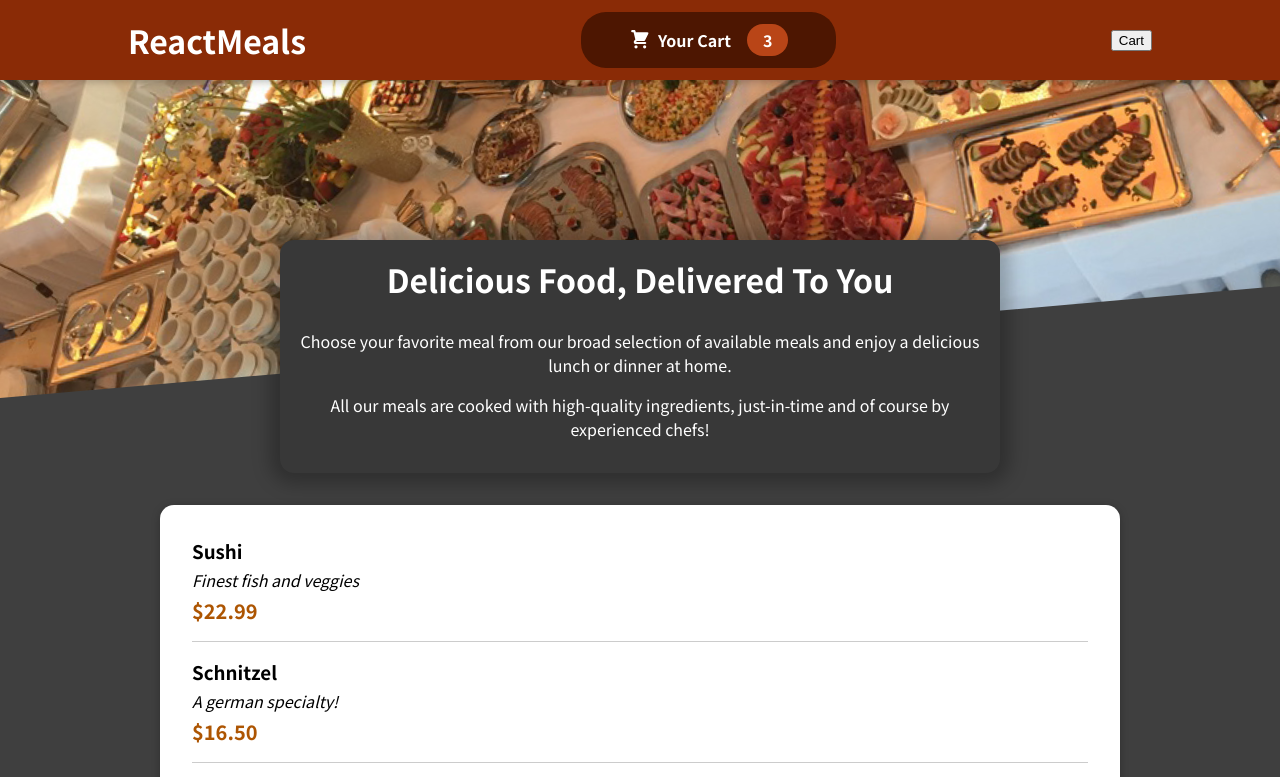
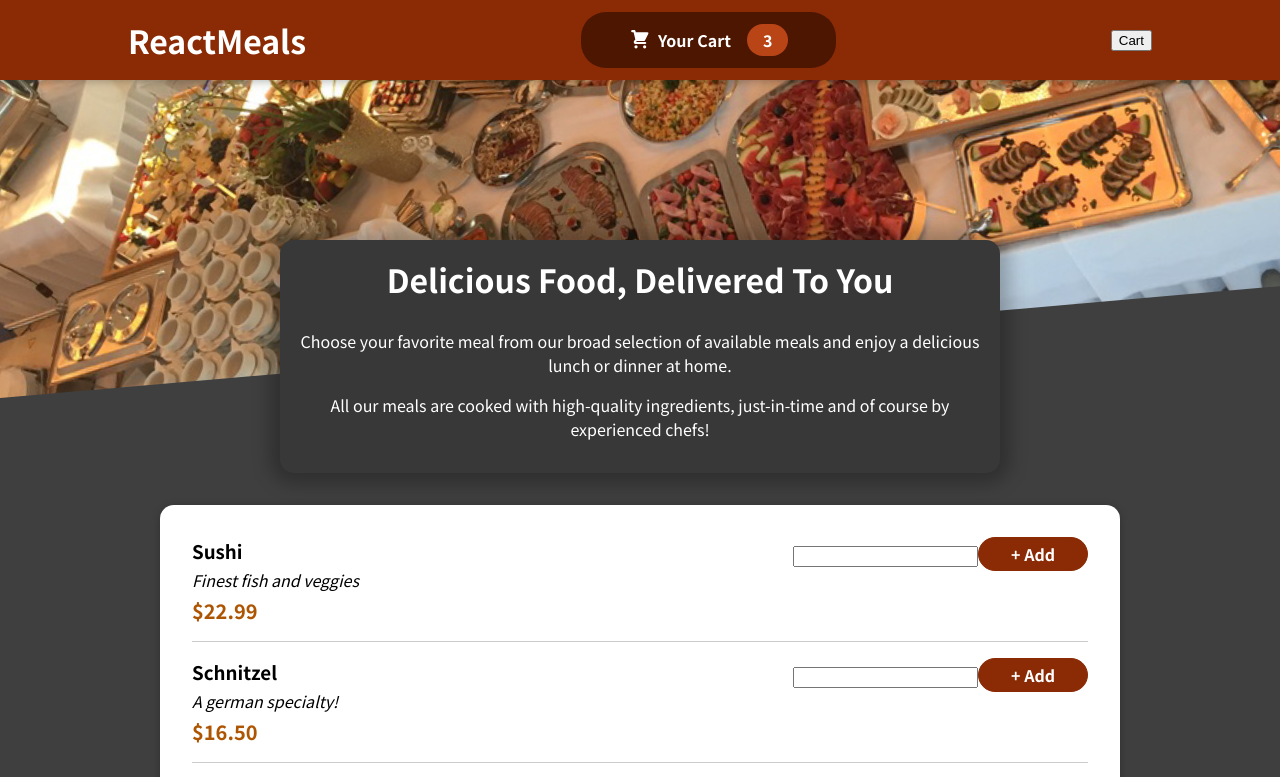
Before and after one commit to bekasturua/Georgian-food-order-app, a React (Create React App) app: page / in a window 1280 px wide. Shown: the top 777 px of the page. Built offline with nearby package versions, Linux system fonts and the light colour scheme.

Commit message:
add "Add" form

```diff
--- a/src/components/Meals/MealItem/MealItem.js
+++ b/src/components/Meals/MealItem/MealItem.js
@@ -1,4 +1,5 @@
 import classes from "./MealItem.module.css";
+import MealItemForm from "./MealItemForm";
 
 const MealItem = (props) => {
   const price = `$${props.price.toFixed(2)}`;
@@ -9,7 +10,9 @@
         <div className={classes.description}>{props.description}</div>
         <div className={classes.price}>{price}</div>
       </div>
-      <div></div>
+      <div>
+        <MealItemForm />
+      </div>
     </li>
   );
 };
--- a/src/components/Meals/MealItem/MealItemForm.js
+++ b/src/components/Meals/MealItem/MealItemForm.js
@@ -0,0 +1,12 @@
+import classes from "./MealItemForm.module.css";
+
+const MealItemForm = (props) => {
+  return (
+    <form className={classes.form}>
+      <input />
+      <button>+ Add</button>
+    </form>
+  );
+};
+
+export default MealItemForm;
```
